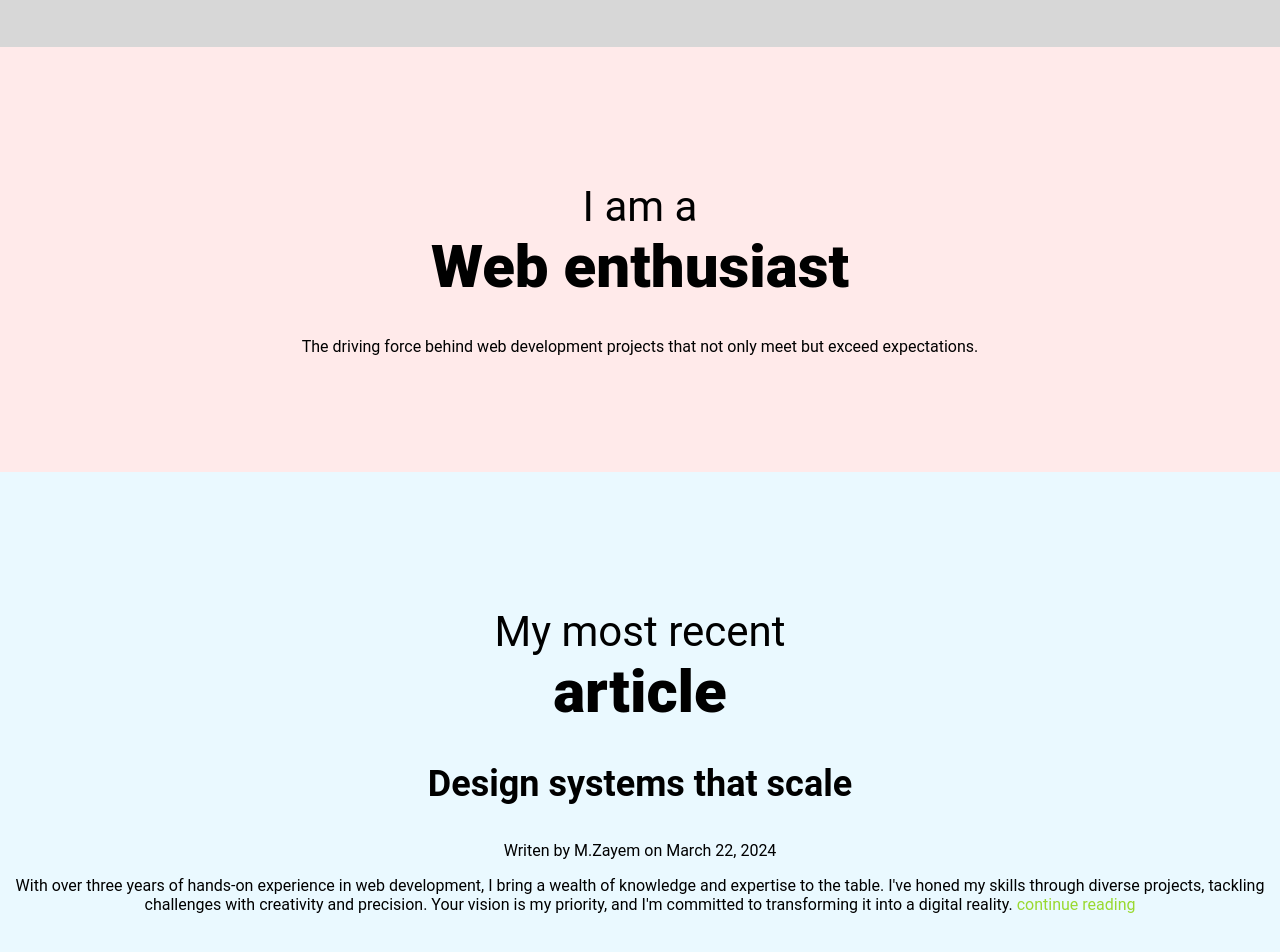
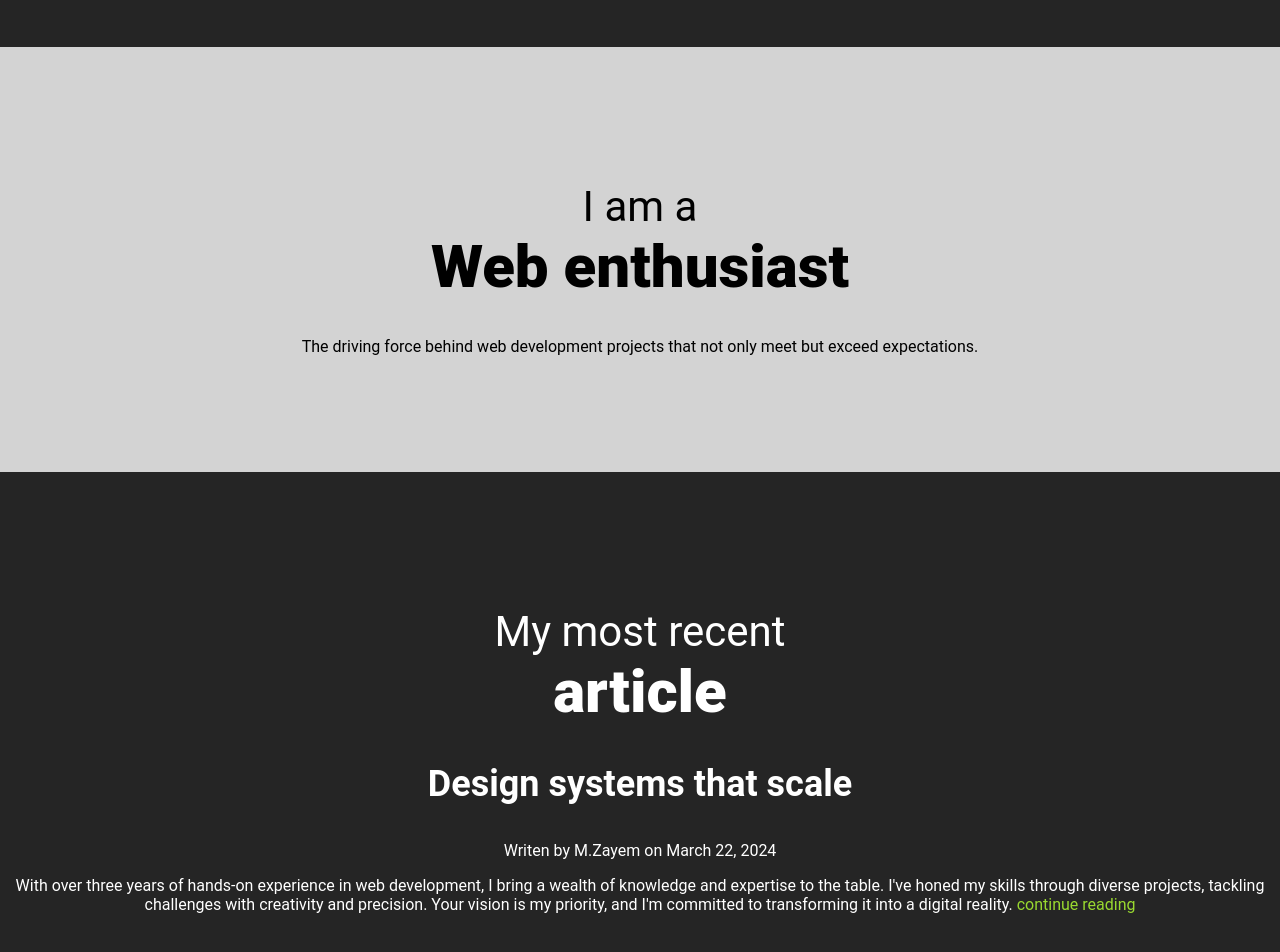
Before and after one commit to mzayem/CSS-Challenges-, a plain HTML site: page index.html in a window 1280 px wide. Shown: the part 648-1600 px from the top of the page. Drawn offline with Linux system fonts and the light colour scheme.

Commit message:
Playing with Colors:

```diff
--- a/css/style.css
+++ b/css/style.css
@@ -11,15 +11,17 @@ body {
 }
 
 .header {
-  background-color: #d7d7d7;
+  background: #252525;
+  color: #fff;
 }
 
 .about-us {
-  background-color: #ffeaea;
+  background-color: lightgray;
 }
 
 .article {
-  background-color: #eaf9ff;
+  background: #252525;
+  color: #fff;
 }
 h1 {
   font-size: 60px;
```
